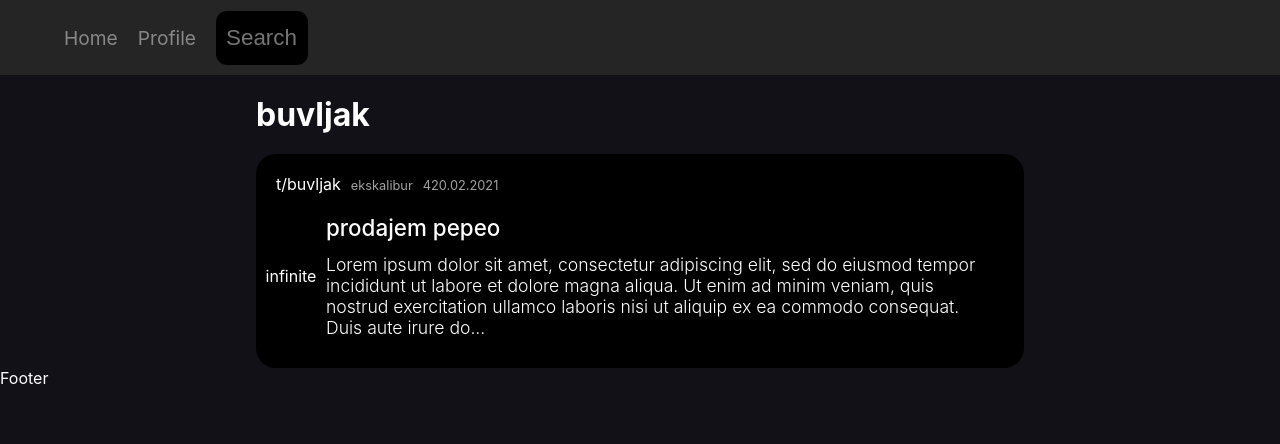
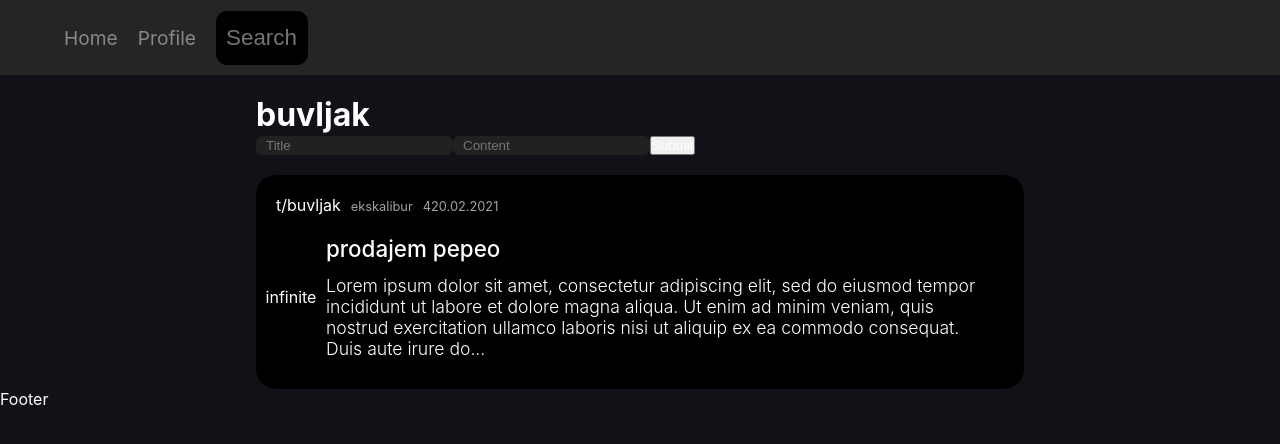
Before and after one commit to Smesnoje/creddit, a React (Create React App) app: page /t/buvljak in a window 1280 px wide. Shown: the top 444 px of the page. Built offline with nearby package versions, Linux system fonts and the light colour scheme.

Commit message:
Form which adds post within current thread

```diff
--- a/src/App.js
+++ b/src/App.js
@@ -19,7 +19,7 @@ function App() {
           <Routes>
             <Route path="/" element={<Home />}></Route>
             <Route path="/u/:username" element={<User />}></Route>
-            <Route path="/t/:thread" element={<Thread />}></Route>
+            <Route path="/t/:thread/" element={<Thread />}></Route>
             <Route path="/t/:thread/:postId" element={<Post />}></Route>
             <Route path="/*" element={<NotFound />}></Route>
 
--- /dev/null
+++ b/src/components/post/CreatePostForm.js
@@ -0,0 +1,59 @@
+import React from "react";
+import Input from "../shared/elements/Input";
+import { useState } from "react";
+import { useParams } from "react-router-dom";
+
+import DUMMY_DATA from "../DUMMY_DATA";
+
+import "./CreatePostForm.css";
+
+const CreatePostForm = (props) => {
+
+
+  const currentThread = useParams().thread;
+
+  const PostSubmitHandler = (event) => {
+    event.preventDefault();
+
+    DUMMY_DATA.push({
+      id: "42",
+      thread: currentThread,
+      author: "ekskalibur",
+      title: postTitle,
+      content: postContent,
+      publishedDate: "420.02.2021",
+      rating: "infinite",
+    });
+
+    console.log(props);
+    props.change();
+  };
+
+  const inputValueHandler = (event) => {
+    setPostTitle(event.target.value);
+  };
+
+  const textareaValueHandler = (event) => {
+    setPostContent(event.target.value);
+  };
+
+  const [postTitle, setPostTitle] = useState("");
+  const [postContent, setPostContent] = useState("");
+
+  return (
+    <div className="post-form__wrapper">
+      <form className="post-form" id="post-form" onSubmit={PostSubmitHandler}>
+        <Input placeholder="Title" handleChange={inputValueHandler} />
+        <Input
+          placeholder="Content"
+          type="textarea"
+          handleChange={textareaValueHandler}
+        />
+
+        <button type="submit">Submit</button>
+      </form>
+    </div>
+  );
+};
+
+export default CreatePostForm;
--- a/src/components/shared/elements/Input.js
+++ b/src/components/shared/elements/Input.js
@@ -4,6 +4,7 @@ import './Input.css'
 
 const Input = (props) => {
   return (
+    // U Input proslediti inputPlaceholder i type
     <React.Fragment>
         {props.labelText && <label htmlFor={props.inputId}>{props.labelText}</label>}
         <input id={props.inputId} name={props.name} type={props.type || 'text'} value={props.value} onChange={props.handleChange} placeholder={props.placeholder}></input>
--- a/src/pages/Thread.js
+++ b/src/pages/Thread.js
@@ -1,20 +1,28 @@
-import React from 'react'
-import { useParams } from 'react-router-dom'
+import React, { useEffect, useState } from "react";
+import { useParams } from "react-router-dom";
+import DUMMY_DATA from "../components/DUMMY_DATA";
 
-import ThreadFeed from '../components/ThreadFeed'
+import ThreadFeed from "../components/ThreadFeed";
+import CreatePostForm from "../components/post/CreatePostForm";
 
-import './Thread.css'
+import "./Thread.css";
 
 const Thread = () => {
+  const [state, setState] = useState(true);
+  function handleState() {
+    setState(!state);
+  }
+  // CallBack function which updates the Thread
 
-  const passedThread = useParams().thread
+  const passedThread = useParams().thread;
 
   return (
-    <div className='thread-container'>
+    <div className="thread-container">
       <h1>{passedThread}</h1>
-      <ThreadFeed thread={passedThread}/>
+      <CreatePostForm change={handleState} thread=""></CreatePostForm>
+      <ThreadFeed thread={passedThread} />
     </div>
-  )
-}
+  );
+};
 
-export default Thread
+export default Thread;
```
Also changed, not shown: src/components/post/CreatePostForm.css (added).
